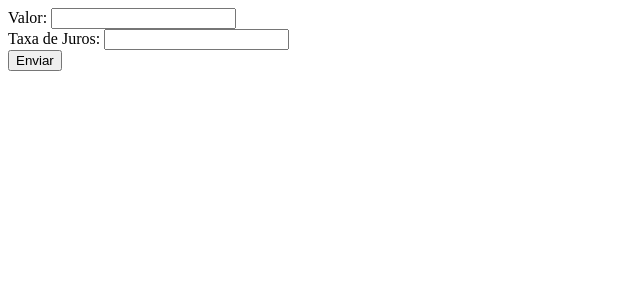
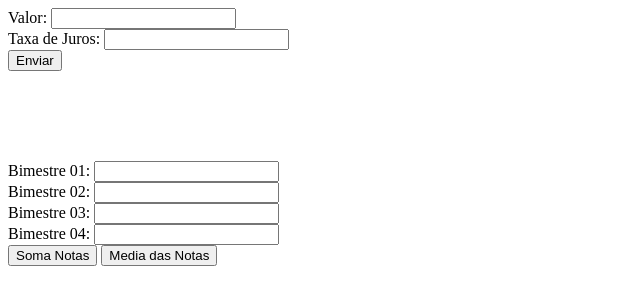
Before and after one commit to Anajujuba007/primeiroi_3t, a plain HTML site: page index.html in a window 1280 px wide. Shown: the whole page, without its empty margins (0-640 px from the left). Drawn offline with Linux system fonts and the light colour scheme.

Commit message:
Update index.html

```diff
--- a/index.html
+++ b/index.html
@@ -14,5 +14,14 @@
  Taxa de Juros: <input id="juros" type="text"> <br>
  <button onclick="total()">Enviar</button>
 
+<br><br><br><br>
+<span id="resultado"></span><br><br>
+Bimestre 01: <input id="b1" type="text"> <br>
+Bimestre 02: <input id="b1" type="text"> <br>
+Bimestre 03: <input id="b1" type="text"> <br>
+Bimestre 04: <input id="b1" type="text"> <br>
+<button onclick="soma()">Soma Notas</button>
+<button onclick="media()">Media das Notas</button>
+
 </body>
 </html>
```
